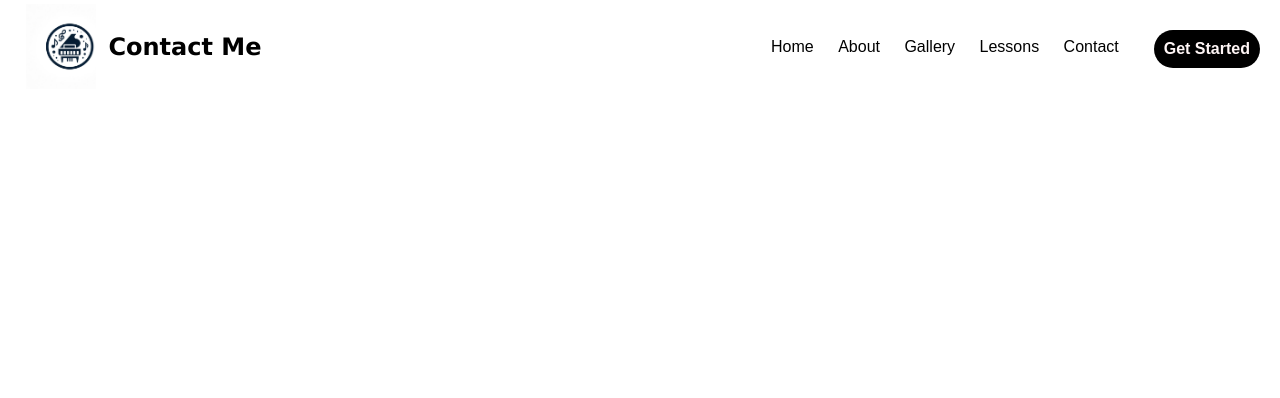
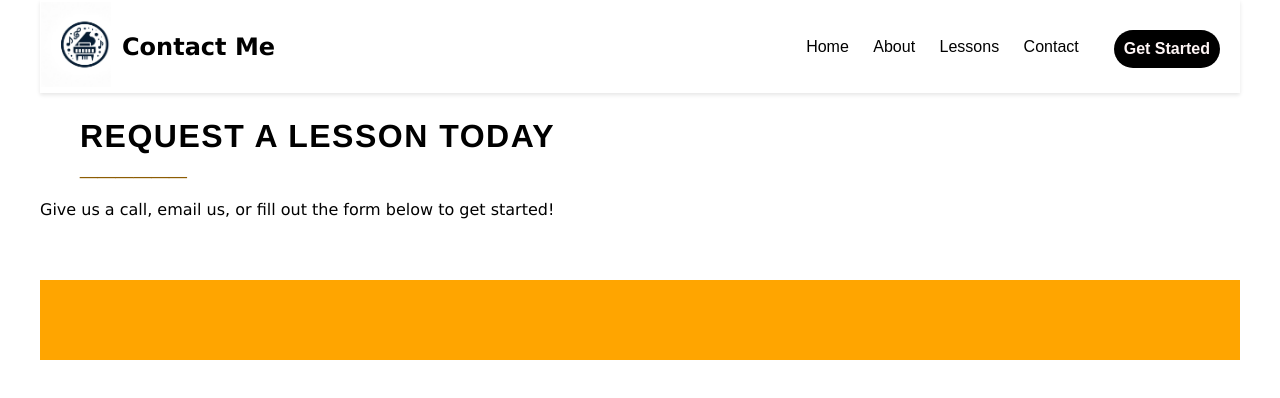
Before and after one commit to ronnyismael1/music-website, a plain HTML site: page contact.html in a window 1280 px wide. Drawn offline with Linux system fonts and the light colour scheme.

Commit message:
style changes + contact page started

```diff
--- a/contact.html
+++ b/contact.html
@@ -7,7 +7,7 @@
   <meta name="viewport" content="width=device-width, initial-scale=1.0">
   <title>Contact - SML</title>
   <link rel="icon" href="./images/meta/logo.png">
-  <link rel="stylesheet" href="styles.css" />
+  <link rel="stylesheet" href="./styles/contact.css" />
   <link href="https://fonts.googleapis.com/css2?family=Roboto:wght@100&display=swap" rel="stylesheet">
   <script src="script.js"></script>
   <script
@@ -18,14 +18,16 @@
 
 <!-- Body content -->
 <body>
+  <div class="container">
     <!-- Navigation bar -->
     <div id="nav">
+      <a href="index.html">
         <img id="nav-image" src="images/header/nav-logo.png" alt="Logo">
+      </a>
       <div id="nav-text">Contact Me</div>
       <div id="nav-links">
         <a id="link" href="index.html">Home</a>
         <a href="about.html">About</a>
-      <a href="gallery.html">Gallery</a>
         <a href="lessons.html">Lessons</a>
         <a href="contact.html">Contact</a>
       </div>
@@ -33,4 +35,23 @@
         <a href="contact.html" class="nbtn">Get Started</a>
       </div>
     </div>
+
+    <!-- Intro -->
+    <div id="intro">
+      <div id="intro-text">
+        <h1>REQUEST A LESSON TODAY</h1>
+        <p>______</p>
+      </div>
+    </div>
+
+    <!-- Contact form -->
+    <div id="contact">
+      <div class="info">
+        <p>Give us a call, email us, or fill out the
+          form below to get started!</p>
+        </p>
+        </h1>
+      </div>
+    </div>
+  </div>
 </body>
--- /dev/null
+++ b/styles/contact.css
@@ -0,0 +1,138 @@
+* {
+    margin: 0;
+    padding: 0;
+    font-family: "Poppin", sans-serif;
+    box-sizing: border-box;
+}
+html {
+    scroll-behavior: smooth;
+}
+body {
+    background: white;
+    /* background: #FFFAED; Change back to this later*/
+    color: #fff;
+}
+
+/* -------- Navigation Bar -------- */
+#nav {
+    position: fixed;
+    top: 0;
+    left: 0;
+    right: 0;
+    width: 100%;
+    max-width: 1200px;
+    margin: auto;
+    background-color: white;
+    display: flex;
+    flex-direction: row;
+    justify-content: space-between;
+    align-items: center;
+    box-shadow: 0 2px 4px rgba(0, 0, 0, 0.1);
+}
+#nav-image {
+    height: 85px;
+    width: 70px;
+    margin-left: 2%;
+}
+#nav-text {
+    margin-right: auto;
+    color: black;
+    margin-left: 1%;
+    font-weight: bold;
+    font-family: 'Lucida Sans', 'Lucida Sans Regular', 'Lucida Grande', 'Lucida Sans Unicode', Geneva, Verdana, sans-serif;
+    font-size: 24px;
+}
+#nav-links {
+    display: inline-block;
+    align-items: center;
+    padding-right: 15px;
+}
+#nav-links a {
+    color: black;
+    text-decoration: none;
+    display: inline-block;
+    position: relative;
+    margin-right: 20px;
+}
+#nav-links a::after {
+    content: "";
+    width: 0;
+    height: 3px;
+    background: black;
+    position: absolute;
+    left: 0;
+    bottom: -3px;
+    transition: 0.5s;
+}
+#nav-links a:hover::after {
+    width: 100%;
+}
+
+#nav-btn a {
+    color: rgb(255, 246, 246);
+    display: inline-block;
+    margin-right: 20px;
+    margin-bottom: 25px;
+}
+
+.nbtn {
+    display: block;
+    margin: auto;
+    margin-top: 30px;
+    width: fit-content;
+    padding: 10px 10px;
+    border-radius: 24px;
+    text-decoration: none;
+    font-weight: bolder;
+    background-color: black;
+}
+
+/* -------- Intro -------- */
+#intro {
+    /* background: #FFFAED; */
+    background: white;
+    height: 25vh;
+    width: 100%;
+    display: flex;
+    justify-content: flex-start;
+    align-items: center;
+    padding-left: 40px;
+}
+#intro h1 {
+    color: black;
+    font-family: 'Franklin Gothic Medium', 'Arial Narrow', Arial, sans-serif;
+    letter-spacing: 1.5px;
+    margin-top: 100px;
+}
+#intro p {
+    color: rgb(141, 93, 4);
+    font-weight: bolder;
+    font-size: xx-large;
+    margin-top: -10px;
+}
+
+/* -------- Contact -------- */
+#contact {
+    background: orange;
+    height: 20vh;
+}
+.info {
+    background: white;
+    height: 10vh;
+}
+.info p {
+    color: black;
+    font-family: 'Lucida Sans', 'Lucida Sans Regular', 'Lucida Grande', 'Lucida Sans Unicode', Geneva, Verdana, sans-serif;
+}
+
+.container {
+    max-width: 1200px; /* Adjust this value to suit your needs */
+    margin: auto;
+}
+
+@media (min-width: 1200px) {
+    .container {
+        max-width: 1200px;
+        margin: auto;
+    }
+}
--- a/styles.css
+++ b/styles/index.css
@@ -23,6 +23,7 @@ body {
     flex-direction: row;
     justify-content: space-between;
     align-items: center;
+    box-shadow: 0 2px 4px rgba(0, 0, 0, 0.1);
 }
 #nav-image {
     height: 85px;
@@ -88,7 +89,7 @@ body {
     min-height: 50vh;
     margin-left: 1%;
     margin-right: 1%;
-    background-image: linear-gradient(rgba(0, 0, 0, 0.5), rgba(0, 0, 0, 0.5)), url("./images/index/piano-main.png");
+    background-image: linear-gradient(rgba(0, 0, 0, 0.5), rgba(0, 0, 0, 0.5)), url("../images/index/piano-main.png");
     background-size: cover;
     background-repeat: no-repeat;
     background-color: #FFFAED;
@@ -156,7 +157,7 @@ body {
     margin-left: 20%;
     margin-right: 20%;
     background-color: white;
-    background-image: linear-gradient(rgba(0, 0, 0, 0.5), rgba(0, 0, 0, 0.5)), url("./images/index/tutor.png");
+    background-image: linear-gradient(rgba(0, 0, 0, 0.5), rgba(0, 0, 0, 0.5)), url("../images/index/tutor.png");
     background-size: cover;
     background-repeat: no-repeat;
     background-color: #FFFAED;
--- /dev/null
+++ b/styles/template.css
@@ -0,0 +1,84 @@
+* {
+    margin: 0;
+    padding: 0;
+    font-family: "Poppin", sans-serif;
+    box-sizing: border-box;
+}
+html {
+    scroll-behavior: smooth;
+}
+body {
+    background: white;
+    /* background: #FFFAED; Change back to this later*/
+    color: #fff;
+}
+
+/* -------- Navigation Bar -------- */
+#nav {
+    position: fixed;
+    top: 0;
+    width: 100%;
+    background-color: white;
+    display: flex;
+    flex-direction: row;
+    justify-content: space-between;
+    align-items: center;
+    box-shadow: 0 2px 4px rgba(0, 0, 0, 0.1);
+}
+#nav-image {
+    height: 85px;
+    width: 70px;
+    margin-left: 2%;
+}
+#nav-text {
+    margin-right: auto;
+    color: black;
+    margin-left: 1%;
+    font-weight: bold;
+    font-family: 'Lucida Sans', 'Lucida Sans Regular', 'Lucida Grande', 'Lucida Sans Unicode', Geneva, Verdana, sans-serif;
+    font-size: 24px;
+}
+#nav-links {
+    display: inline-block;
+    align-items: center;
+    padding-right: 15px;
+}
+#nav-links a {
+    color: black;
+    text-decoration: none;
+    display: inline-block;
+    position: relative;
+    margin-right: 20px;
+}
+#nav-links a::after {
+    content: "";
+    width: 0;
+    height: 3px;
+    background: black;
+    position: absolute;
+    left: 0;
+    bottom: -3px;
+    transition: 0.5s;
+}
+#nav-links a:hover::after {
+    width: 100%;
+}
+
+#nav-btn a {
+    color: rgb(255, 246, 246);
+    display: inline-block;
+    margin-right: 20px;
+    margin-bottom: 25px;
+}
+
+.nbtn {
+    display: block;
+    margin: auto;
+    margin-top: 30px;
+    width: fit-content;
+    padding: 10px 10px;
+    border-radius: 24px;
+    text-decoration: none;
+    font-weight: bolder;
+    background-color: black;
+}
```
Also changed, not shown: about.html (+3 -2 lines), gallery.html (deleted, +0 -36 lines), index.html (+4 -3 lines), lessons.html (+3 -2 lines). Lines whose indentation alone changed are shown as unchanged.
